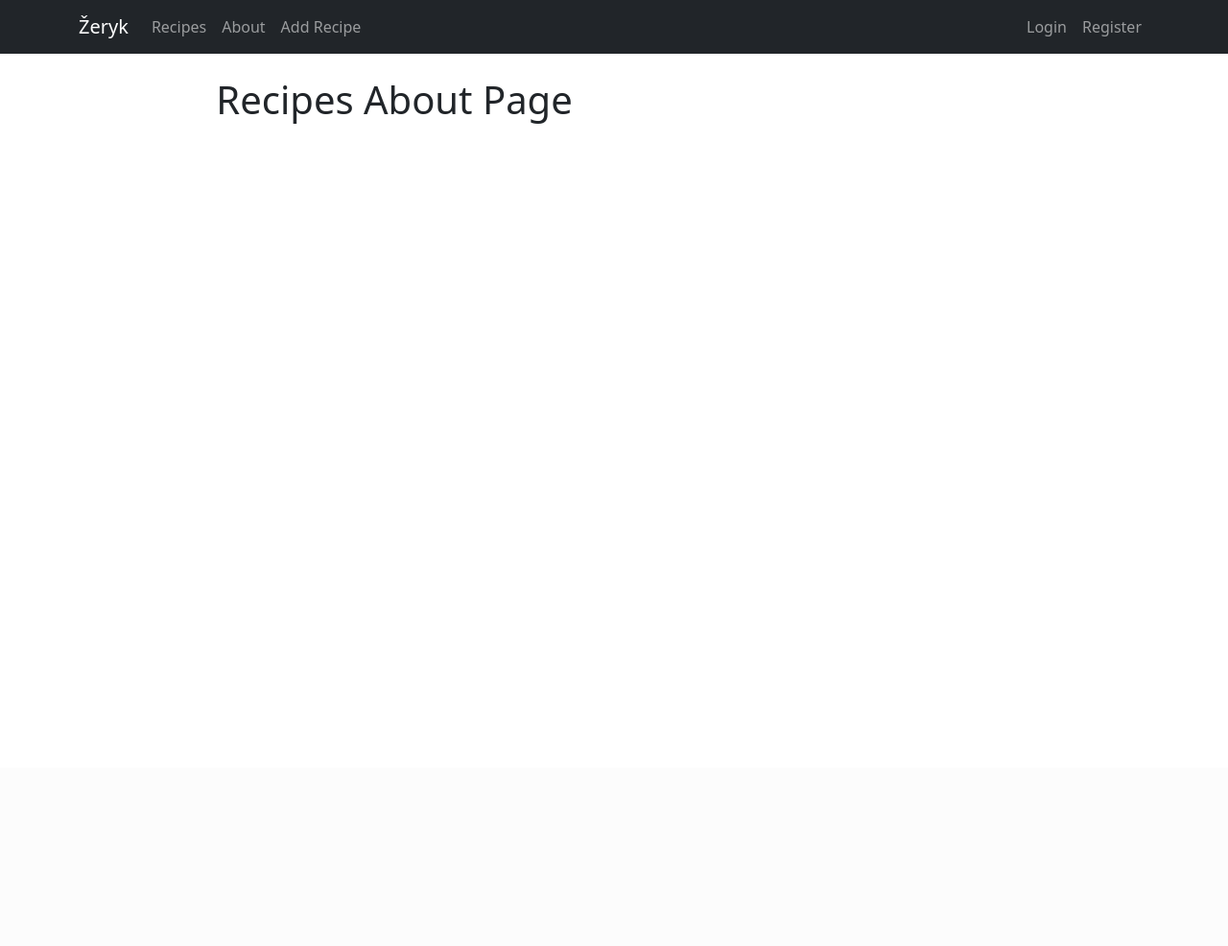
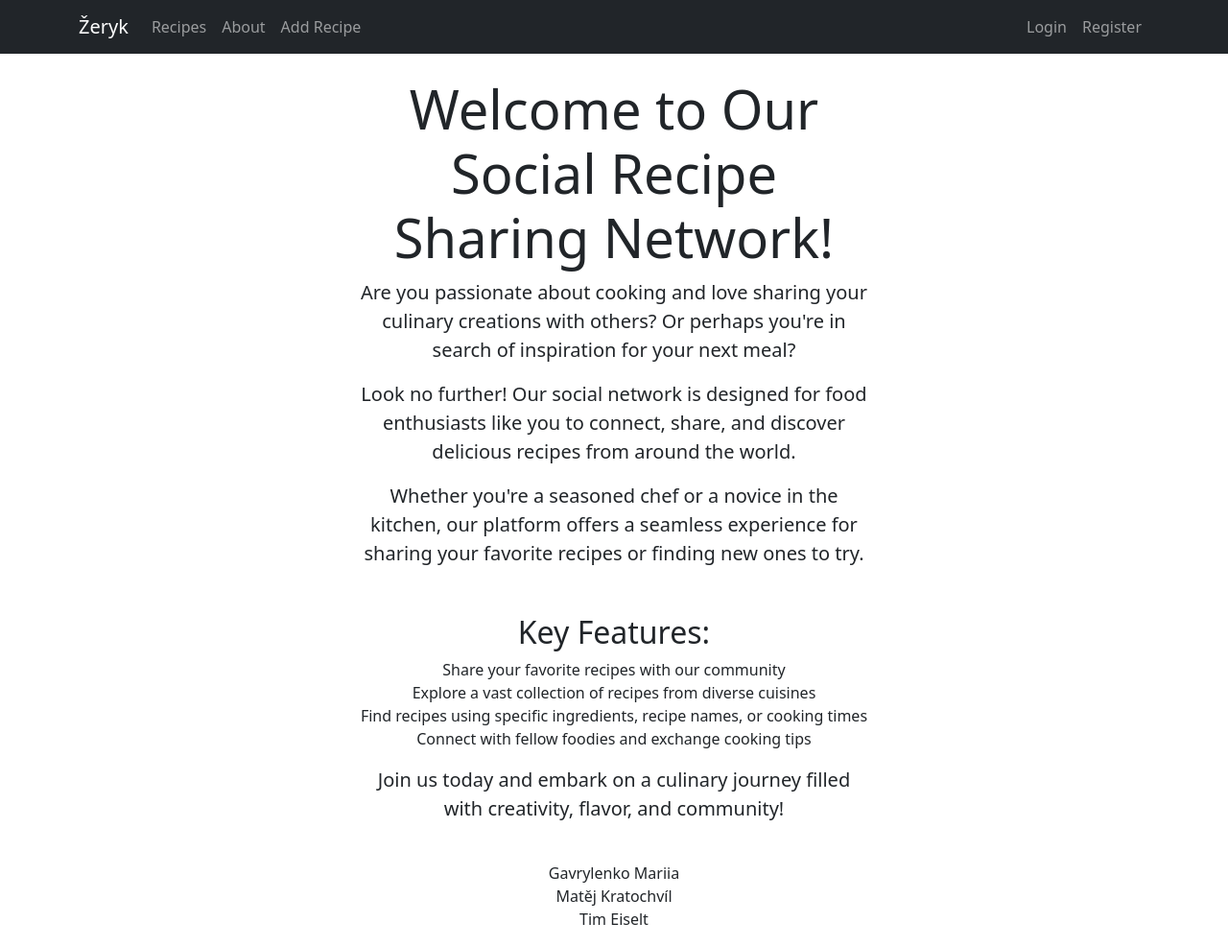
Before and after one commit to gyarab/2023-3e-Zeryk, a Django app: page /about/ in a window 1280 px wide. Shown: the whole page at 96% size. Before the commit the page ends 129 px from the top, so only its background shows below. Run offline with Django 5.2, Linux system fonts and the light colour scheme.

Commit message:
dodelat like a comments, skoro u konce uzzzzz

```diff
--- a/Zeryk/recipes/admin.py
+++ b/Zeryk/recipes/admin.py
@@ -2,3 +2,4 @@ from django.contrib import admin
 from . import models
 
 admin.site.register(models.Recipe)
+admin.site.register(models.Comment)
--- a/Zeryk/recipes/templates/recipes/about.html
+++ b/Zeryk/recipes/templates/recipes/about.html
@@ -1,5 +1,29 @@
 {% extends "recipes/base.html" %}
 <!-- -->
 {% block content %}
-<h1>Recipes About Page</h1>
+<div class="container">
+  <div class="row">
+    <div class="col-md-8 offset-md-2 text-center">
+      <h1 class="display-4">Welcome to Our Social Recipe Sharing Network!</h1>
+      <p class="lead">Are you passionate about cooking and love sharing your culinary creations with others? Or perhaps you're in search of inspiration for your next meal?</p>
+      <p class="lead">Look no further! Our social network is designed for food enthusiasts like you to connect, share, and discover delicious recipes from around the world.</p>
+      <p class="lead">Whether you're a seasoned chef or a novice in the kitchen, our platform offers a seamless experience for sharing your favorite recipes or finding new ones to try.</p>
+      <h2 class="mt-5">Key Features:</h2>
+      <ul class="list-unstyled">
+        <li>Share your favorite recipes with our community</li>
+        <li>Explore a vast collection of recipes from diverse cuisines</li>
+        <li>Find recipes using specific ingredients, recipe names, or cooking times</li>
+        <li>Connect with fellow foodies and exchange cooking tips</li>
+      </ul>
+      <p class="lead">Join us today and embark on a culinary journey filled with creativity, flavor, and community!</p>
+      <br>
+      <ul class="list-unstyled">
+        <li>Gavrylenko Mariia</li>
+        <li>Matěj Kratochvíl</li>
+        <li>Tim Eiselt</li>
+
+      </ul>
+    </div>
+  </div>
+</div>
 {% endblock content %}
--- a/Zeryk/recipes/urls.py
+++ b/Zeryk/recipes/urls.py
@@ -1,5 +1,6 @@
 from django.urls import path
 from . import views
+from .views import LikeView, AddCommentView
 
 urlpatterns = [
     path('', views.RecipeListView.as_view(), name="recipes-home"),
@@ -8,4 +9,6 @@ urlpatterns = [
     path('recipe/<int:pk>/update', views.RecipeUpdateView.as_view(), name="recipes-update"),
     path('recipe/<int:pk>/delete', views.RecipeDeleteView.as_view(), name="recipes-delete"),
     path('about/', views.about, name="recipes-about"),
+    path('recipe/like/<int:pk>', LikeView, name='like_post'),
+    path('recipe/<int:pk>/comment/', AddCommentView.as_view(), name="add_comment"),
 ]
--- a/Zeryk/recipes/views.py
+++ b/Zeryk/recipes/views.py
@@ -1,15 +1,27 @@
 from django.shortcuts import render, redirect
 from django.urls import reverse_lazy
-from django.views.generic import ListView, DetailView, CreateView, UpdateView, DeleteView, View
+from django.views.generic import ListView, DetailView, CreateView, UpdateView, DeleteView
 from django.contrib.auth.mixins import LoginRequiredMixin, UserPassesTestMixin
 from django.shortcuts import get_object_or_404
 from django.http import HttpResponseRedirect
 from django.urls import reverse, reverse_lazy
 from . import models
-from .forms import IngredientForm
+from .forms import IngredientForm, CommentForm
 
 #TODO cas vareni + filtrovani pomoci casu, likes, comments, id_ingridient (vyhledavani podle ingridienci), hodnoceni receptu(hvezdicky idk??), delete recipe
 
+
+def LikeView(request, pk):
+  post = get_object_or_404(models.Recipe, id=request.POST.get('post_id'))
+  liked = False
+  if post.likes.filter(id=request.user.id).exists():
+      post.likes.remove(request.user)
+      liked = False
+  else:
+      post.likes.add(request.user)
+      liked = True
+
+  return HttpResponseRedirect(reverse('recipe-detail', args=[str(pk)]))
 
 class RecipeListView(ListView):
   model = models.Recipe
@@ -29,6 +41,31 @@ def about(request):
 
 class RecipeDetailView(DetailView):
   model = models.Recipe
+  template_name = 'recipes/recipe_detail.html'
+
+  def get_context_data(self, *args, **kwargs):
+    context = super(RecipeDetailView, self).get_context_data(*args, **kwargs)
+
+    stuff = get_object_or_404(models.Recipe, id=self.kwargs['pk'])
+    total_likes = stuff.total_likes()
+
+    liked = False
+    if stuff.likes.filter(id=self.request.user.id).exists():
+        liked = True
+
+    context["total_likes"] = total_likes
+    context["liked"] = liked
+    return context
+
+class AddCommentView(CreateView):
+    model = models.Comment
+    form_class = CommentForm
+    template_name = 'add_comment.html'
+    def form_valid(self, form):
+        form.instance.post_id = self.kwargs['pk']
+        return super().form_valid(form)
+
+    success_url = reverse_lazy('home')
 
 class RecipeDeleteView(LoginRequiredMixin, UserPassesTestMixin, DeleteView):
   model = models.Recipe
--- a/requirements.txt
+++ b/requirements.txt
@@ -1,3 +1,4 @@
 django
 django-crispy-forms
+crispy-bootstrap4
 Pillow
```
Also changed, not shown: Zeryk/recipes/forms.py (+11 -1 lines), Zeryk/recipes/models.py (+14 -1 lines), Zeryk/recipes/templates/recipes/add_comment.html (added, +16 -0 lines), Zeryk/recipes/templates/recipes/recipe_detail.html (+46 -0 lines), Zeryk/db.sqlite3, Zeryk/recipes/migrations/0006_comment.py (added), Zeryk/recipes/migrations/0007_remove_comment_active.py (added), Zeryk/recipes/migrations/0008_alter_comment_options_and_more.py (added), Zeryk/recipes/migrations/0009_recipe_likes.py (added), Zeryk/recipes/templates/recipes/like_post.html (added).
